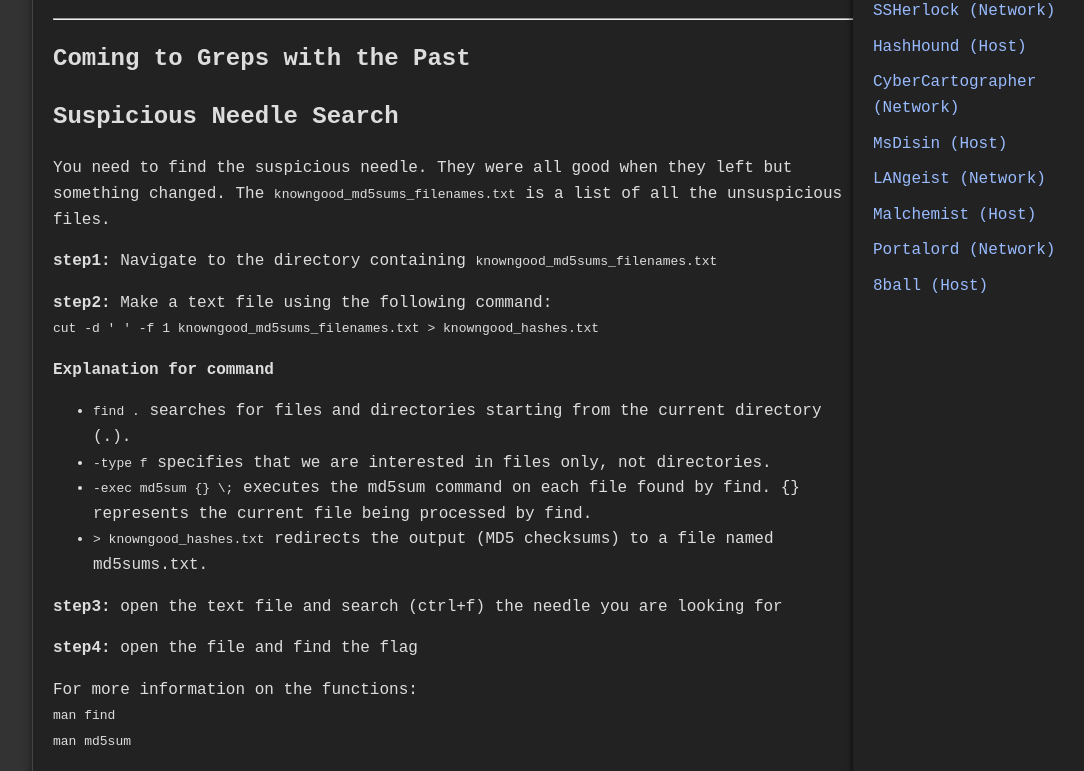
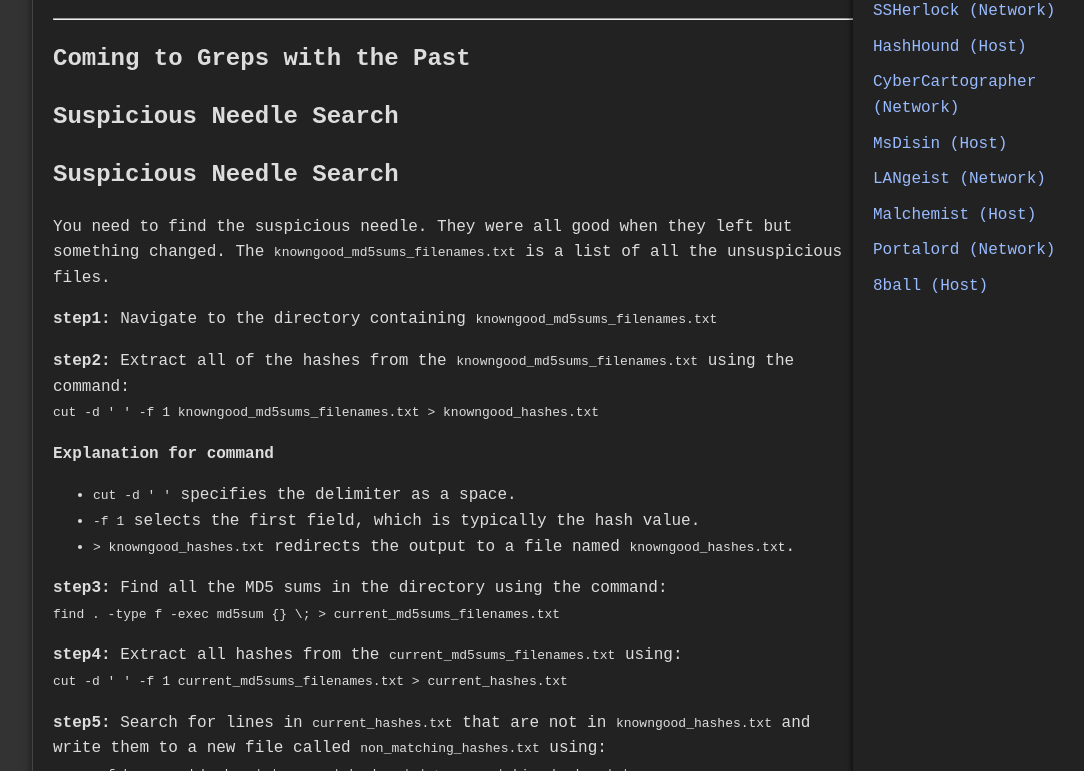
Before and after one commit to jboyce1/ppsCTF, a Jekyll site: the page built from classes/HashHound/HashHound.md, in a window 1280 px wide and 1400 px high, scrolled down 3226 px. Shown: the part 99-870 px from the top of the window, without its empty margins (187-1271 px from the left). Built offline with Jekyll 4.4.1, drawn with Linux system fonts in a browser that asks for light colours; some of the changed text lies outside the part shown; grey boxes are pictures that could not be loaded.

Commit message:
Update HashHound.md

```diff
--- a/classes/HashHound/HashHound.md
+++ b/classes/HashHound/HashHound.md
@@ -104,27 +104,31 @@ man
 
 ## Suspicious Needle Search
 
-You need to find the suspicious needle. They were all good when they left but something changed.
-The `knowngood_md5sums_filenames.txt` is a list of all the unsuspicious files.
+## Suspicious Needle Search
+
+You need to find the suspicious needle. They were all good when they left but something changed. The `knowngood_md5sums_filenames.txt` is a list of all the unsuspicious files.
 
 **step1:** Navigate to the directory containing `knowngood_md5sums_filenames.txt`
 
-**step2:** Make a text file using the following command:
+**step2:** Extract all of the hashes from the `knowngood_md5sums_filenames.txt` using the command:
 `cut -d ' ' -f 1 knowngood_md5sums_filenames.txt > knowngood_hashes.txt`
 
 **Explanation for command**
-- `find .` searches for files and directories starting from the current directory (.).
-- `-type f` specifies that we are interested in files only, not directories.
-- `-exec md5sum {} \;` executes the md5sum command on each file found by find. {} represents the current file being processed by find.
-- `> knowngood_hashes.txt` redirects the output (MD5 checksums) to a file named md5sums.txt.
+- `cut -d ' '` specifies the delimiter as a space.
+- `-f 1` selects the first field, which is typically the hash value.
+- `> knowngood_hashes.txt` redirects the output to a file named `knowngood_hashes.txt`.
 
-**step3:** open the text file and search (ctrl+f) the needle you are looking for
+**step3:** Find all the MD5 sums in the directory using the command:
+`find . -type f -exec md5sum {} \; > current_md5sums_filenames.txt`
 
-**step4:** open the file and find the flag
+**step4:** Extract all hashes from the `current_md5sums_filenames.txt` using:
+`cut -d ' ' -f 1 current_md5sums_filenames.txt > current_hashes.txt`
 
-For more information on the functions:
-`man find`
-`man md5sum`
+**step5:** Search for lines in `current_hashes.txt` that are not in `knowngood_hashes.txt` and write them to a new file called `non_matching_hashes.txt` using:
+`grep -vf knowngood_hashes.txt current_hashes.txt > non_matching_hashes.txt`
+
+**step6:** Find and inspect all the files in the `non_matching_hashes.txt` by finding (ctrl+f) the hashes in the `current_md5sums_filenames.txt` or use `grep` again to find these files:
+`grep -F -f non_matching_hashes.txt current_md5sums_filenames.txt`
 
 <iframe src="https://mypps.sharepoint.com/sites/ppsCyberTacticsFest/_layouts/15/embed.aspx?UniqueId=9f33c970-8bcc-4123-bd43-fdefbd355660&embed=%7B%22ust%22%3Atrue%2C%22hv%22%3A%22CopyEmbedCode%22%7D&referrer=StreamWebApp&referrerScenario=EmbedDialog.Create" width="640" height="360" frameborder="0" scrolling="no" allowfullscreen title="Hash Hound Coming to greps with the past.mp4"></iframe>
 
```
